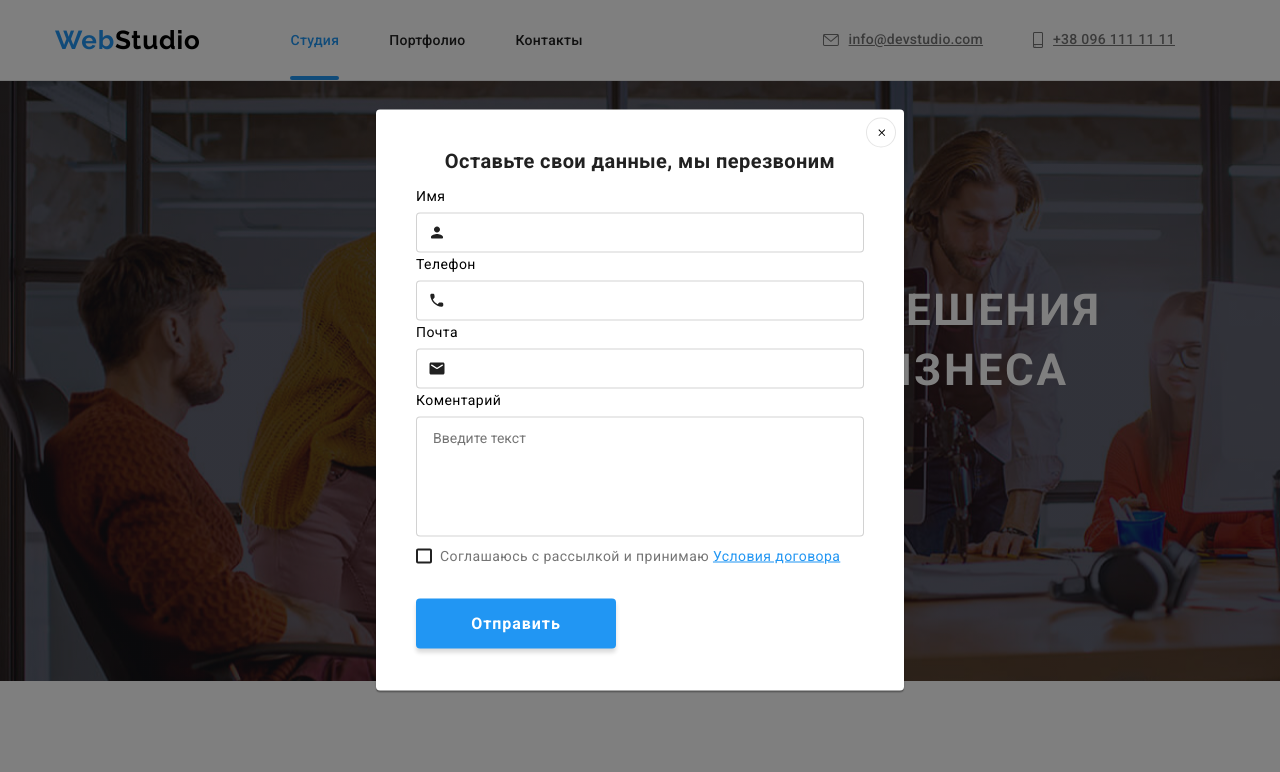
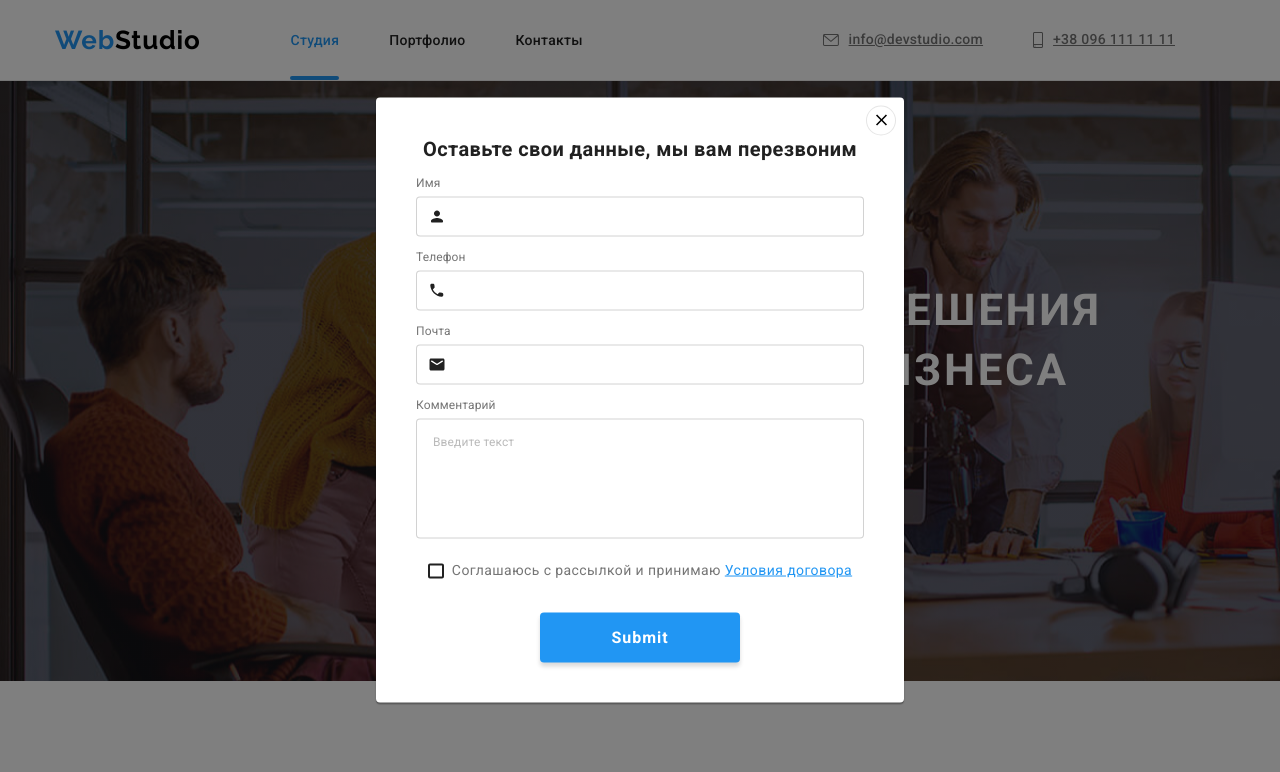
Before and after one commit to Taisia-Ved/goit-markup-hw-06, a plain HTML site: page index.html in a window 1280 px wide. Both pictures are taken after a click on the link "Заказать услугу". Shown: the top 772 px of the page. Drawn offline with nearby package versions, Linux system fonts and the light colour scheme.

Commit message:
Initial commit

```diff
--- a/index.html
+++ b/index.html
@@ -385,49 +385,49 @@
         </form>
     </footer>
      <div class="backdrop is-hidden" data-modal>
-        <div class="modal">
-            <button class="close-btn" type="button"data-modal-close>
-            <svg class="close-icon" width ="11" height="11">
-                <use href="./img/sprite3.svg#icon-close-black-18dp-2-1"></use>
-            </svg></button>
-            <form action="modal-form">
-                <p class="modal-form-title">Оставьте свои данные, мы перезвоним</p>
-                <lable class="modal-form-field">
-                    Имя
-                    <span class="modal-form-input-wrapper">
-                        <input type="text" name="user-name" class="modal-form-input">
-                        <svg id="" class="modal-form-icon" width="18" height="18">
+      <div class="modal-window">
+        <form action="#" class="modal-form">
+          <h2 class="modal-form-title">Оставьте свои данные, мы вам перезвоним</h2>
+          <label class="modal-form-field">
+            <span class="modal-form-label">Имя</span>
+            <p class="modal-form-input-wrapper">
+              <input type="text" class="modal-form-input" name="name">
+              <svg class="modal-form-icon" width="18" height="18">
                <use href="./img/sprite4.svg#icon-person-black"></use>
               </svg>
-                    </span>
-                </lable>
-                <lable class="modal-form-field">
-                    Телефон
-                    <span class="modal-form-input-wrapper">
-                        <input type="tel" name="user-phone" class="modal-form-input">
+            </p>
+          </label>
+          <label class="modal-form-field">
+            <span class="modal-form-label">Телефон</span>
+            <p class="modal-form-input-wrapper">
+              <input type="text" class="modal-form-input" name="name">
               <svg class="modal-form-icon" width="18" height="18">
                <use href="./img/sprite4.svg#icon-phone-black"></use>
               </svg>
-                    </span>
-                </lable>
-                <lable class="modal-form-field">
-                    Почта
-                    <span class="modal-form-input-wrapper">
-                        <input type="tel" name="user-mail" class="modal-form-input">
+            </p>
+          </label>
+          <label class="modal-form-field">
+            <span class="modal-form-label">Почта</span>
+            <p class="modal-form-input-wrapper">
+              <input type="email" class="modal-form-input" name="email">
               <svg class="modal-form-icon" width="18" height="18">
                <use href="./img/sprite4.svg#icon-email-black"></use>
               </svg>
-                    </span>
-                </lable>
-                <lable class="modal-form-field">
-                    Коментарий
-                    <textarea class="modal-form-massage" name="user-massage" placeholder="Введите текст"></textarea>
-                </lable>
-                <input id="user-policy" type="checkbox" name="user-policy" value="accept-policy" class="modal-form-policy visually-hidden">
-                <label for="user-policy" class="modal-form-policy-text">Соглашаюсь с рассылкой и принимаю&nbsp<a href="#" class="policy-link">Условия договора</a></label>
-                <button type="submit" class="modal-form-btn">Отправить</button>
-
+            </p>
+          </label>
+          <label class="modal-form-field">
+            <span class="modal-form-label">Комментарий</span>
+            <textarea name="comment" class="modal-form-comment-input" placeholder="Введите текст"></textarea>
+          </label>
+          <input id="policy" type="checkbox" class="modal-form-policy visually-hidden" name="policy" value="accepted">
+          <label for="policy" class="modal-form-policy-text">Соглашаюсь с рассылкой и принимаю&nbsp<a href="#" class="policy-link">Условия договора</a></label>
+          <input type="submit" class="modal-form-submit-btn">
         </form>
+        <button type="button" class="modal-close-btn" data-modal-close>
+          <svg height="18" width="18">
+            <use href="./img/sprite3.svg#icon-close-black-18dp-2-1"></use>
+          </svg>
+        </button>
       </div>
   </div>
 
--- a/style.css
+++ b/style.css
@@ -832,32 +832,19 @@ a {
   transition: transform 500ms linear 0ms;
 }
 
-.modal {
+.modal-window {
   position: absolute;
   top: 50%;
   left: 50%;
-  transform: translate(-50%, -50%) scale(1);
+  transform: translate(-50%, -50%);
   width: 528px;
   min-height: 581px;
-  background-color: #fff;
+  padding: 40px;
 
-  padding: 40px;
-  transition: transform 500ms linear 500ms;
+  background-color: #ffffff;
   box-shadow: 0px 1px 3px rgba(0, 0, 0, 0.12), 0px 1px 1px rgba(0, 0, 0, 0.14),
     0px 2px 1px rgba(0, 0, 0, 0.2);
   border-radius: 4px;
-}
-.modal-form-title {
-  margin-bottom: 12px;
-  font-weight: 700;
-  font-size: 20px;
-  line-height: 1.15;
-  text-align: center;
-  color: var(--main-title-color);
-}
-
-.modal-form-field {
-  margin-bottom: 10px;
 }
 
 .modal-form {
@@ -865,39 +852,63 @@ a {
   flex-direction: column;
 }
 
+.modal-form-title {
+  margin-bottom: 12px;
+
+  font-weight: 700;
+  font-size: 20px;
+  line-height: 1.15;
+  text-align: center;
+
+  color: var(--main-title-color);
+}
+
+.modal-form-field {
+  display: flex;
+  flex-direction: column;
+}
+
+.modal-form-label {
+  margin-bottom: 4px;
+
+  font-size: 12px;
+  line-height: 1.67;
+  letter-spacing: 0.01em;
+
+  color: var(--main-text-color);
+
+  cursor: pointer;
+}
+
 .modal-form-input-wrapper {
   position: relative;
-  display: block;
-  margin-top: 4px;
+  margin-bottom: 10px;
 }
 
 .modal-form-input {
   width: 100%;
   height: 40px;
   padding: 12px 12px 12px 42px;
+
   border: 1px solid rgba(33, 33, 33, 0.2);
   border-radius: 4px;
+
   outline: none;
   transition: border-color 250ms var(--transition-timing-function);
 }
 
 .modal-form-input:focus {
-  outline: none;
   border-color: var(--accent-color);
-}
-
-.modal-form-input:focus + .modal-form-icon {
-  fill: var(--accent-color);
 }
 
 .modal-form-icon {
   position: absolute;
   top: 50%;
-  transform: translateY(-50%);
   left: 12px;
+  transform: translatey(-50%);
   fill: var(--main-title-color);
+
   cursor: pointer;
-
   transition: fill 250ms var(--transition-timing-function);
 }
 
@@ -906,15 +917,31 @@ a {
   fill: var(--accent-color);
 }
 
-.modal-form-massage {
+.modal-form-comment-input {
   width: 100%;
   height: 120px;
+  padding: 12px 16px;
+  margin-bottom: 20px;
+
   border: 1px solid rgba(33, 33, 33, 0.2);
   border-radius: 4px;
-  padding: 12px 16px;
-  margin-top: 4px;
+
+  outline: none;
   resize: none;
-  tranzition: border-color 250ms linear;
+
+  transition: border-color 250ms var(--transition-timing-function);
+}
+
+.modal-form-comment-input:focus {
+  border-color: var(--accent-color);
+}
+
+.modal-form-comment-input::placeholder {
+  font-size: 12px;
+  line-height: 1.67;
+  letter-spacing: 0.01em;
+
+  color: rgba(117, 117, 117, 0.5);
 }
 
 .modal-form-policy-text {
@@ -922,13 +949,9 @@ a {
   align-items: center;
   margin: 0 auto 30px auto;
 
-  color: #757575;
+  color: var(--main-text-color);
 
   cursor: pointer;
-}
-
-.policy-link {
-  color: var(--accent-color);
 }
 
 .modal-form-policy-text::before {
@@ -936,13 +959,16 @@ a {
   width: 16px;
   height: 15px;
   margin-right: 8px;
+
   border: 2px solid var(--main-title-color);
   border-radius: 2px;
+
   transition: all 250ms var(--transition-timing-function);
 }
 
 .modal-form-policy:checked + .modal-form-policy-text::before {
-  background: var(--accent-color) url(./img/icon\ check.svg) no-repeat center;
+  background: var(--accent-color) url(../images/icons/icon-check.svg) no-repeat
+    center;
   background-origin: border-box;
 }
 
@@ -950,13 +976,11 @@ a {
 .modal-form-policy:checked + .modal-form-policy-text::before {
   border-color: var(--accent-color);
 }
-
-.modal-form-massage:focus {
-  outline: none;
-  border-color: var(--accent-color);
+.policy-link {
+  color: var(--accent-color);
 }
 
-.modal-form-btn {
+.modal-form-submit-btn {
   display: inline-block;
   width: 200px;
   padding: 10px 32px;
@@ -968,27 +992,36 @@ a {
   letter-spacing: 0.06em;
   color: #ffffff;
   text-decoration: none;
+
   background-color: var(--accent-color);
   box-shadow: 0px 4px 4px rgba(0, 0, 0, 0.15);
   border-radius: 4px;
   border: none;
   cursor: pointer;
+
   transition: background-color 250ms var(--transition-timing-function);
 }
-.close-btn {
+
+.modal-form-submit-btn:hover,
+.modal-form-submit-btn:focus {
+  background-color: #188ce8;
+}
+
+.modal-close-btn {
   position: absolute;
   display: flex;
   justify-content: center;
   align-items: center;
-  padding: 6px;
   top: 8px;
   right: 8px;
   width: 30px;
   height: 30px;
   padding: 0px;
-  border-radius: 50%;
+
   background-color: #ffffff;
   border: 1px solid rgba(0, 0, 0, 0.1);
+  border-radius: 50%;
+
   cursor: pointer;
 }
 
```
Lines whose indentation alone changed are shown as unchanged.
